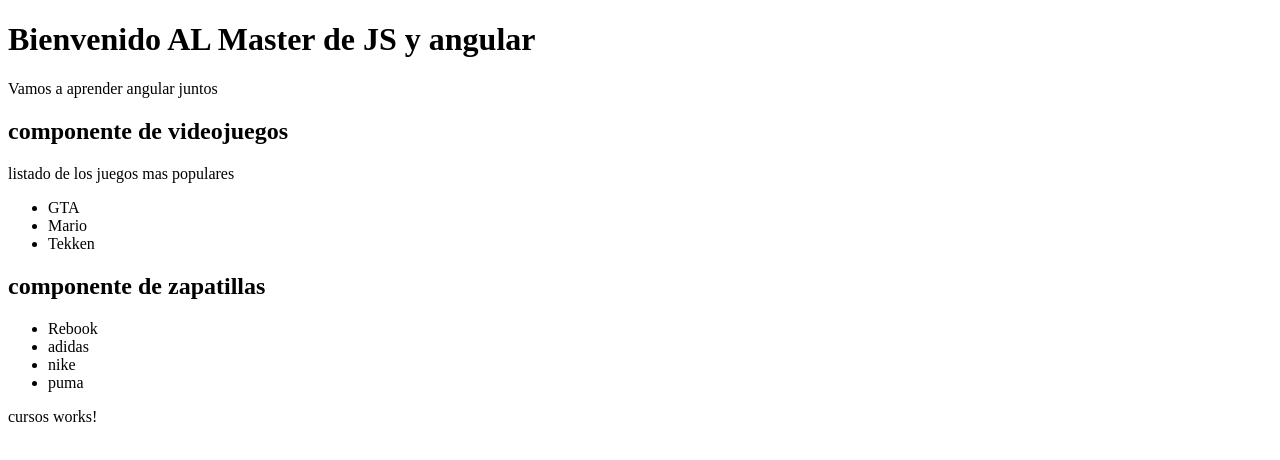
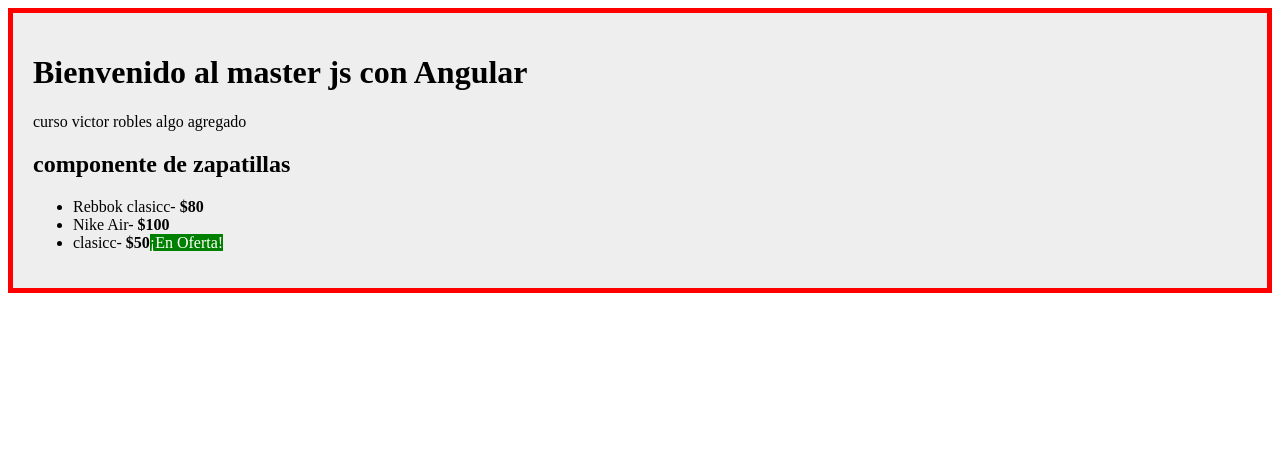
Before and after one commit to Gabrielbanegas94/Curso-javascript, an Angular app in the folder aprendiendo-angular/: page / in a window 1280 px wide. Shown: the top 460 px of the page. Built offline with nearby package versions, Linux system fonts and the light colour scheme.

Commit message:
agregamos cambios en el file del angular

```diff
--- a/aprendiendo-angular/src/app/app.component.html
+++ b/aprendiendo-angular/src/app/app.component.html
@@ -13,17 +13,26 @@
 <div class="content" role="main">
 
   <!-- Highlight Card -->
-  <div class="card highlight-card card-small">
+  <div class="card highlight-card card-small" [ngStyle]="{
+                                                          'background':config.fondo,
+                                                          'padding': '20px',
+                                                          'border' : '5px solid black',
+                                                          'border-color': config.color
+                                                         }">
 
 
 
-    <h1> Bienvenido AL {{ title }} </h1>
+    <h1> Bienvenido al {{ title }} </h1>
 
-    <p>Vamos a aprender angular juntos</p>
+    <p>{{descripcion}}</p>
 
+  <!--<button (click)="ocultarVideojuegos(false)" *ngIf="mostrar_videojuegos">Ocultar</button>
+  <button (click)="ocultarVideojuegos(true)" *ngIf="!mostrar_videojuegos">Mostrar</button>
 
-    <videojuego></videojuego>
-    <cursos></cursos>
+    <videojuego *ngIf="mostrar_videojuegos"></videojuego>
+    <cursos></cursos>-->
+
+    <zapatillas></zapatillas>
 
 
 
--- a/aprendiendo-angular/src/app/app.component.ts
+++ b/aprendiendo-angular/src/app/app.component.ts
@@ -1,4 +1,5 @@
 import { Component } from '@angular/core';
+import { Configuracion } from './models/configuracion';
 
 @Component({
   selector: 'app-root',
@@ -7,4 +8,17 @@ import { Component } from '@angular/core';
 })
 export class AppComponent {
  public  title = 'Master de JS y angular';
+ public descripcion :string;
+ public mostrar_videojuegos : boolean= true;
+ public config;
+
+ constructor(){
+this.config=Configuracion;
+  this.title = Configuracion.titulo;
+  this.descripcion = Configuracion.descripicion;
+ }
+
+ ocultarVideojuegos(value){
+   this.mostrar_videojuegos = value;
+ }
 }
--- /dev/null
+++ b/aprendiendo-angular/src/app/models/configuracion.ts
@@ -0,0 +1,7 @@
+export var Configuracion = { //me permite importar este archivo a cualquier otro
+    color: "red",
+    fondo: "#eee",
+    titulo: " master js  con Angular",
+    descripicion :"curso victor robles algo agregado"
+
+};
--- /dev/null
+++ b/aprendiendo-angular/src/app/models/zapatilla.ts
@@ -0,0 +1,9 @@
+export class Zapatilla{
+
+    constructor(public nombre:string,
+                public marca:string,
+                public color:string,
+                public precio:number,
+                public stock:boolean
+        ){}
+}
--- a/aprendiendo-angular/src/app/videojuego/videojuego.component.html
+++ b/aprendiendo-angular/src/app/videojuego/videojuego.component.html
@@ -1,5 +1,6 @@
 <h2>{{titulo}}</h2>
 <p>{{listado}}</p>
+<button (click)="cambiarTitulo()">Cambiar Titulo</button>
 
      <ul>
        <li>GTA</li>
--- a/aprendiendo-angular/src/app/videojuego/videojuego.component.ts
+++ b/aprendiendo-angular/src/app/videojuego/videojuego.component.ts
@@ -1,4 +1,4 @@
-import {Component } from '@angular/core';
+import {Component, OnInit,DoCheck,OnDestroy } from '@angular/core';
 
 @Component({
   selector: 'videojuego',
@@ -6,7 +6,7 @@ import {Component } from '@angular/core';
 
 })
 
-export class VideoJuegoComponent{
+export class VideoJuegoComponent implements OnInit, DoCheck, OnDestroy{
 
   public titulo:string;
   public listado:string;
@@ -14,7 +14,23 @@ export class VideoJuegoComponent{
     {
       this.titulo= "componente de videojuegos";
       this.listado = "listado de los juegos mas populares";
-        console.log("se ha cargado el componente: Videojuego.component.ts");
+       // console.log("se ha cargado el componente: Videojuego.component.ts");
     }
 
+    ngOnInit(){
+       //  console.log("OnInit ejecutado");
+
+    }
+
+    ngDoCheck(){
+     // console.log("Docheck ejecutado");
+    }
+
+    ngOnDestroy(){
+     // console.log("Ondestroy ejectuado");
+    }
+
+    cambiarTitulo(){
+      this.titulo ="nuevo titulo del componente";
+    }
 }
--- a/aprendiendo-angular/src/app/zapatillas/zapatillas.component.html
+++ b/aprendiendo-angular/src/app/zapatillas/zapatillas.component.html
@@ -1,7 +1,10 @@
 <h2>{{titulo}}</h2>
 <ul>
-    <li>Rebook</li>
-    <li>adidas</li>
-    <li>nike</li>
-    <li>puma</li>
+    <li *ngFor="let deportiva of zapatillas">
+        {{deportiva.nombre}}- <strong>${{deportiva.precio}}</strong>
+    <span *ngIf="deportiva.precio < 80"
+           [style.background]="deportiva.precio <80 ? 'green': 'blue'"
+           [style.color]="deportiva.precio <80 ? 'white': 'blue'">¡En Oferta!</span>
+    </li>
+
 </ul>
--- a/aprendiendo-angular/src/app/zapatillas/zapatillas.component.ts
+++ b/aprendiendo-angular/src/app/zapatillas/zapatillas.component.ts
@@ -1,12 +1,28 @@
-import {Component} from '@angular/core';
+import {Component, OnInit} from '@angular/core';
+import { Zapatilla } from '../models/zapatilla';//..es para salir y  buscar en otra carpeta
 
 @Component({
     selector: 'zapatillas',
     templateUrl: './zapatillas.component.html'
 })
 
-export class zapatillasComponent{
+export class zapatillasComponent implements OnInit{
 
     public titulo:string ="componente de zapatillas";
+    public zapatillas : Array<Zapatilla>;
+
+    constructor()
+    {
+        this.zapatillas = [
+            new Zapatilla('Rebbok clasicc','rebook','verde canario',80,true),
+            new Zapatilla('Nike Air','Nike','gris',100,true),
+            new Zapatilla('clasicc','adidas','violeta',50,true)
+        ];
+    }
+
+    ngOnInit(){
+        console.log(this.zapatillas);
+
+    }
 
 }
```
